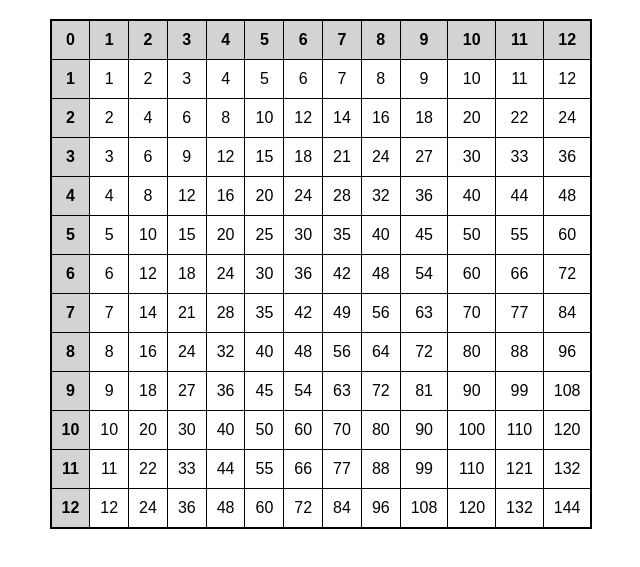
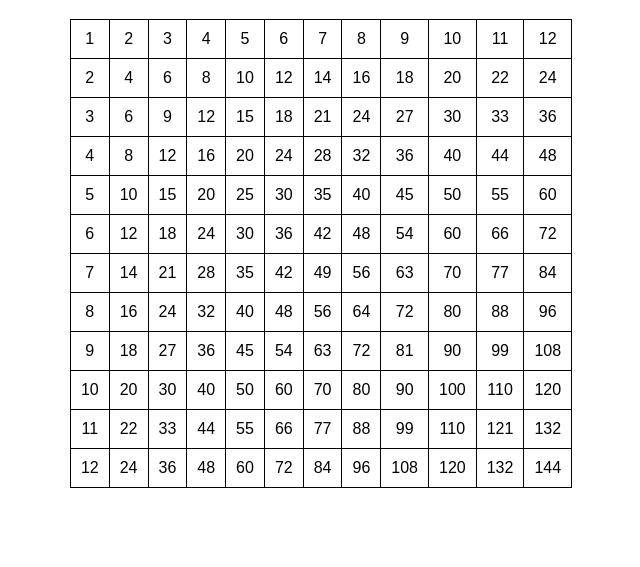
Before and after one commit to ririkko/web3-fumi, a plain HTML site: page Variant1.html in a window 1280 px wide. Shown: the part 61-628 px from the top of the page, without its empty margins (319-959 px from the left). Drawn offline with Linux system fonts and the light colour scheme.

Commit message:
Update Variant1.html

```diff
--- a/Variant1.html
+++ b/Variant1.html
@@ -10,19 +10,12 @@
     text-align: center;
   }
   table {
-    margin: 20px auto;
+    margin: 0 auto;
     border-collapse: collapse;
-    border: 2px solid black; /* テーブル全体のボーダー */
   }
   th, td {
     padding: 10px;
     border: 1px solid black;
-  }
-  td.hovered {
-    background-color: yellow;
-  }
-  th {
-    background-color: lightgray; /* ヘッダーの背景色 */
   }
 </style>
 </head>
@@ -34,22 +27,11 @@
 document.addEventListener("DOMContentLoaded", function() {
   var table = document.getElementById("times-table");
 
-  for (var i = 0; i <= 12; i++) {
+  for (var i = 1; i <= 12; i++) {
     var row = document.createElement("tr");
-    for (var j = 0; j <= 12; j++) {
-      var cell = document.createElement(i === 0 || j === 0 ? "th" : "td"); // ヘッダー行と列を作成
-      if (i > 0 && j > 0) {
-        cell.textContent = i * j; // 数値を設定
-        // ホバー時のイベントを追加
-        cell.addEventListener("mouseover", function() {
-          this.classList.add("hovered");
-        });
-        cell.addEventListener("mouseout", function() {
-          this.classList.remove("hovered");
-        });
-      } else {
-        cell.textContent = i === 0 ? j : i; // ヘッダーの値を設定
-      }
+    for (var j = 1; j <= 12; j++) {
+      var cell = document.createElement("td");
+      cell.textContent = i * j;
       row.appendChild(cell);
     }
     table.appendChild(row);
```
